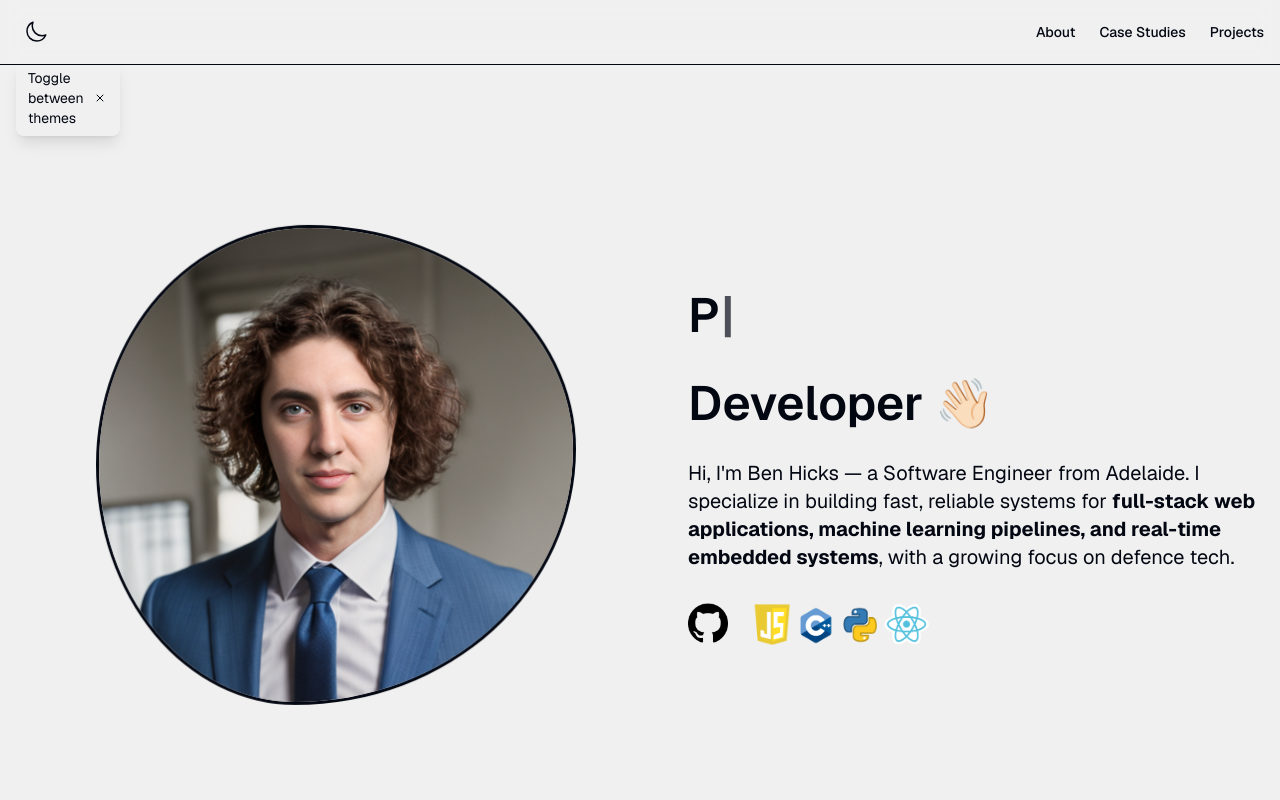
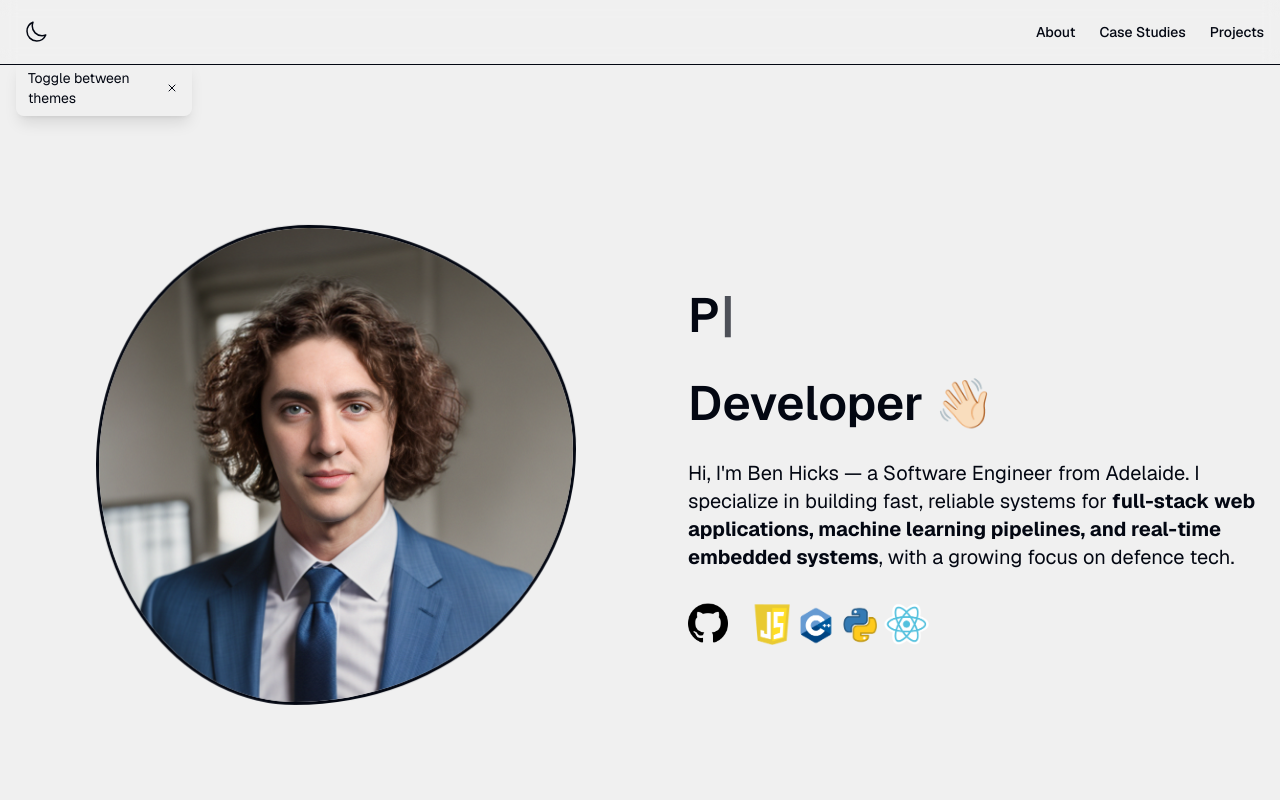
Before and after one commit to benhix/new-portfolio, a Next.js app: page / in a window 1280 px wide. Shown: the top 800 px of the page. Built offline with nearby package versions, Linux system fonts and the light colour scheme.

Commit message:
Update ThemeTooltip.tsx

```diff
--- a/components/ThemeTooltip.tsx
+++ b/components/ThemeTooltip.tsx
@@ -32,7 +32,7 @@ const ThemeTooltip = () => {
     }
   }, []);
 
-  const handleDismiss = () => {
+  const handleDismiss = (): void => {
     // Save dismissal with timestamp to localStorage
     const dismissalData = {
       timestamp: Date.now()
@@ -51,7 +51,7 @@ const ThemeTooltip = () => {
 
         {/* Content */}
         <div className="flex items-center justify-between gap-2">
-          <span className="flex-1">Toggle between themes</span>
+          <span className="md:w-32">Toggle between themes</span>
           <button
             onClick={handleDismiss}
             className="flex-shrink-0 w-4 h-4 flex items-center justify-center hover:bg-primary-foreground/20 rounded-sm transition-colors"
```
